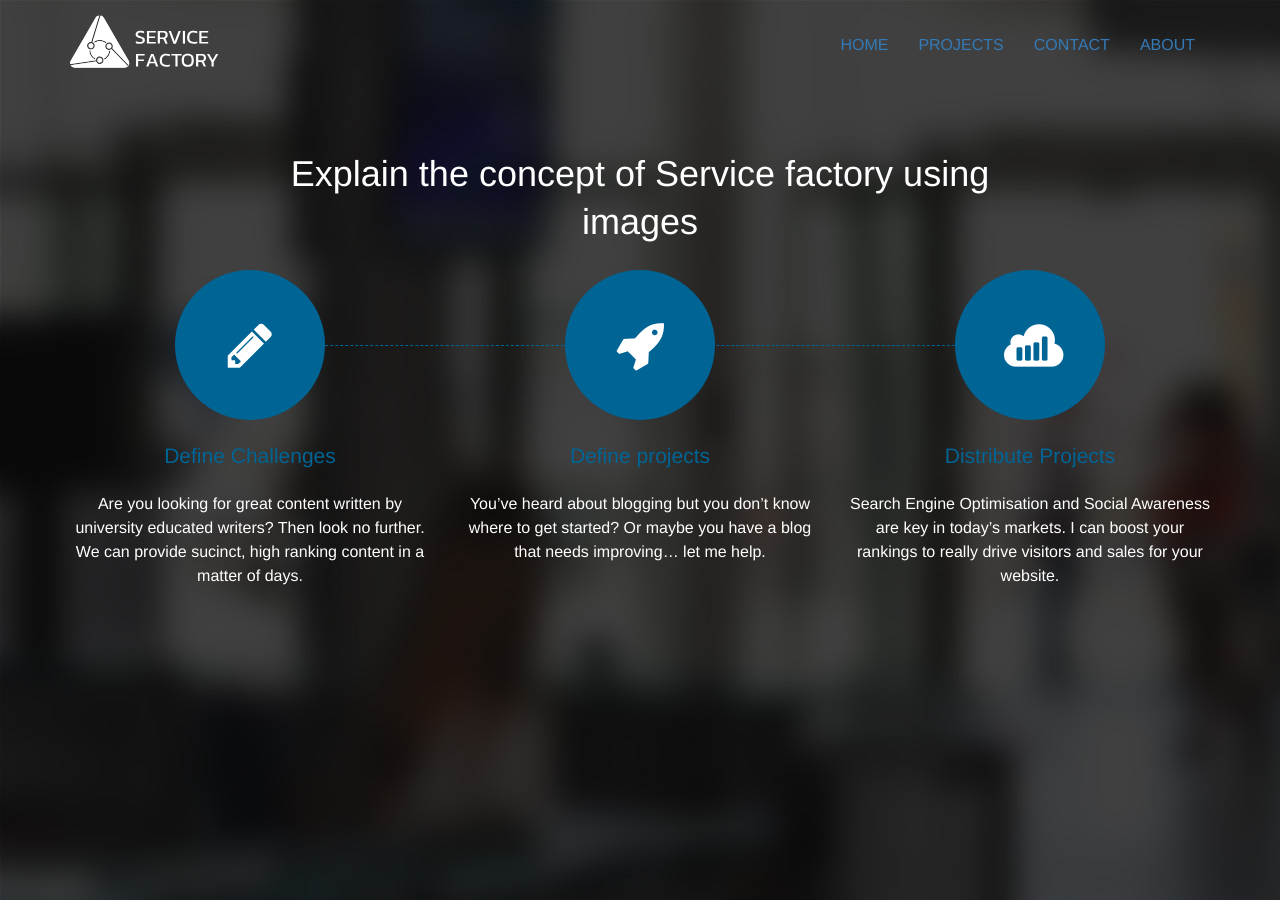
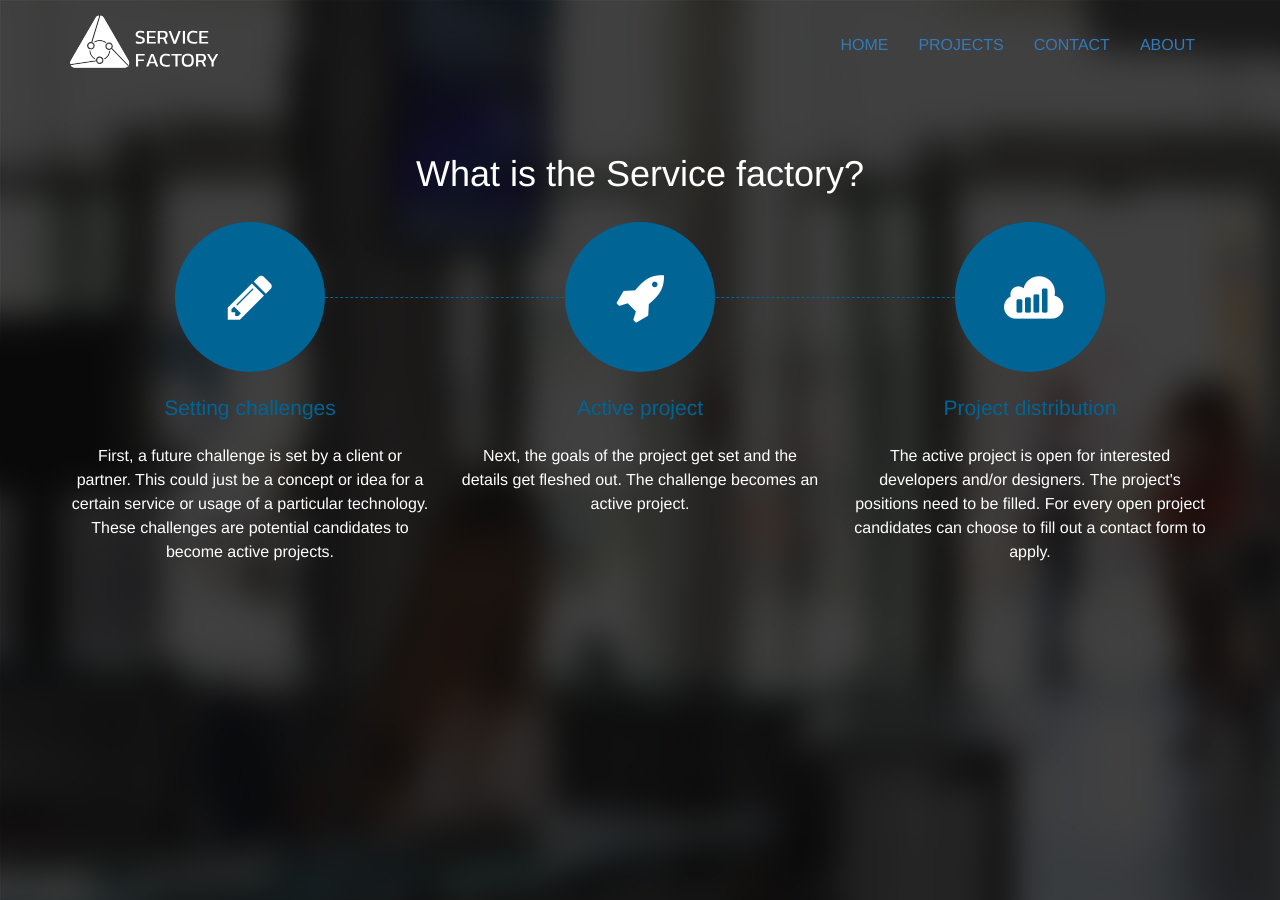
Before and after one commit to ServiceFactoryGhent/ServiceFactoryGhent.github.io, a Jekyll site: the page built from index.html, in a window 1280 px wide and 900 px high. Built offline with Jekyll 4.4.1, drawn with Linux system fonts in a browser that asks for light colours; nearby versions of some CDN libraries; the list of posts is cut into pages by our own code.

Commit message:
What is the service factory info added

```diff
--- a/index.html
+++ b/index.html
@@ -14,7 +14,7 @@ title: Service factory
 					<div class="row vertical-top">
 						<div class="col-md-12  text-default">
 							<header class="section-header text-center no-underline">
-								<h1 class="headline regular">Explain the concept of Service factory using images</h1>
+								<h1 class="headline regular">What is the Service factory?</h1>
 							</header>
 							<ul class="list-unstyled row horizontal-icon-border box-list">
 								<li class="col-md-4">
@@ -26,11 +26,10 @@ title: Service factory
 									</div>
 									<h3 class="text-center">
 										<a href="" target="_self">
-											Define Challenges </a>
+											Setting challenges </a>
 									</h3>
 									<p class="text-center">
-										Are you looking for great content written by university educated writers? Then look no further. We can provide sucinct, high
-										ranking content in a matter of days. </p>
+										First, a future challenge is set by a client or partner. This could just be a concept or idea for a certain service or usage of a particular technology. These challenges are potential candidates to become active projects. </p>
 								</li>
 								<li class="col-md-4">
 									<div class="box-round box">
@@ -41,11 +40,10 @@ title: Service factory
 									</div>
 									<h3 class="text-center">
 										<a href="" target="_self">
-											Define projects </a>
+											Active project </a>
 									</h3>
 									<p class="text-center">
-										You’ve heard about blogging but you don’t know where to get started? Or maybe you have a blog that needs improving… let me
-										help. </p>
+										Next, the goals of the project get set and the details get fleshed out. The challenge becomes an active project. </p>
 								</li>
 								<li class="col-md-4">
 									<div class="box-round box">
@@ -56,11 +54,10 @@ title: Service factory
 									</div>
 									<h3 class="text-center">
 										<a href="" target="_self">
-											Distribute Projects </a>
+											Project distribution </a>
 									</h3>
 									<p class="text-center">
-										Search Engine Optimisation and Social Awareness are key in today’s markets. I can boost your rankings to really drive visitors
-										and sales for your website. </p>
+										The active project is open for interested developers and/or designers. The project's positions need to be filled. For every open project candidates can choose to fill out a contact form to apply. </p>
 								</li>
 							</ul>
 						</div>
```
